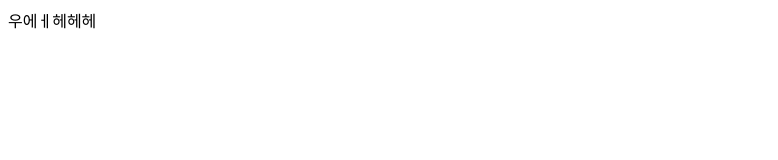
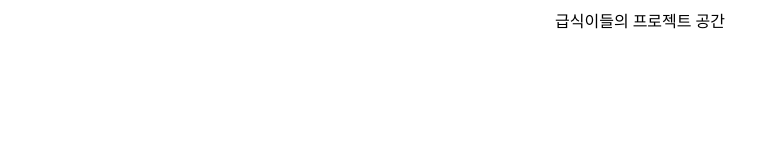
Before and after one commit to kevin7858/group2_android, a plain HTML site: page index.html in a window 1280 px wide. Shown: the whole page, without its empty margins (0-778 px from the left). Drawn offline with Linux system fonts and the light colour scheme.

Commit message:
Update index.html
Add Content.

```diff
--- a/index.html
+++ b/index.html
@@ -1,3 +1,10 @@
 <html>
-우에ㅔ헤헤헤
+  <head>
+    <title>급식</title>
+    <meta name="description" content="<meta name="description" content="급식이들프로젝트" />
+  </head>
+  <body>
+    <center>급식이들의 프로젝트 공간</center>
+  </body>
+
 </html>
```
